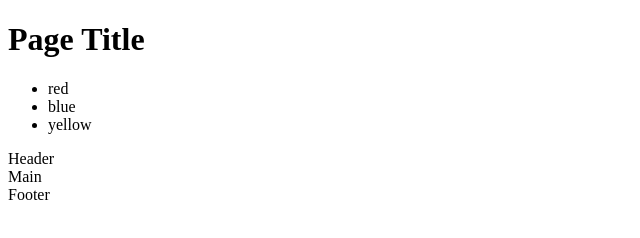
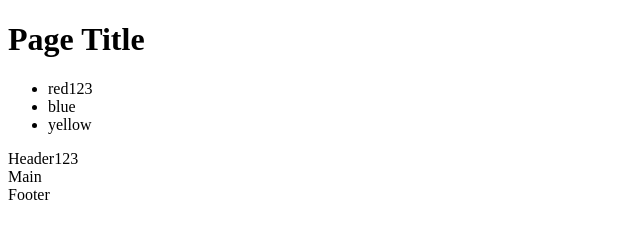
Before and after one commit to serhiimakarchuk/my-project3, a plain HTML site: page index.html in a window 1280 px wide. Shown: the full height of the page, 0-640 px from the left. Drawn offline with Linux system fonts and the light colour scheme.

Commit message:
Update index.html

```diff
--- a/index.html
+++ b/index.html
@@ -8,12 +8,12 @@
 <body>
 <h1>Page Title</h1>
   <ul>
-    <li>red</li>
+    <li>red123</li>
     <li>blue</li>
     <li>yellow</li>
   </ul>
 </body>
-<header>Header</header>
+<header>Header123</header>
 <main>Main</main>
 <footer>Footer</footer>
 </html>
```
